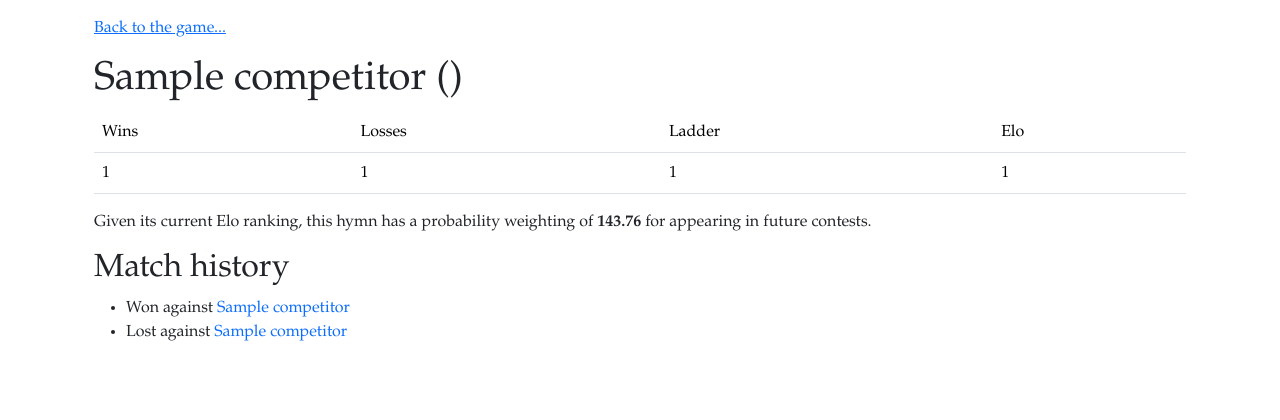
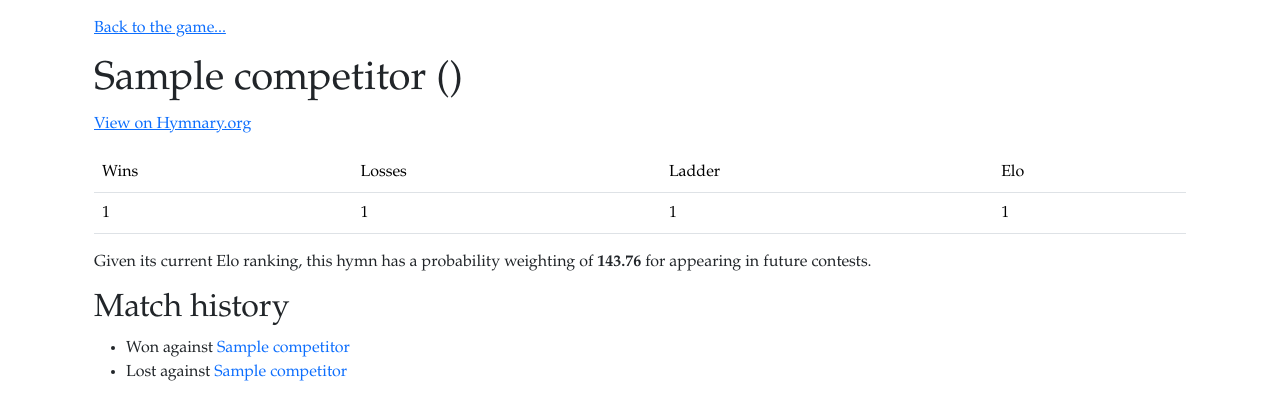
Before and after one commit to jftsang/hymnsmash, a Flask app: page /competitor/1 in a window 1280 px wide. Shown: the top 420 px of the page. Run offline with Flask 3, Linux system fonts and the light colour scheme; tables that the repository leaves empty hold one stand-in row (values such as "Sample post").

Commit message:
Links to Hymnary.org

```diff
--- a/app.py
+++ b/app.py
@@ -33,6 +33,11 @@
 @app.template_filter()
 def hymn_number(competitor):
     return metadata(competitor).get('number', '')
+
+
+@app.template_filter()
+def hymnary_url(competitor):
+    return f"https://hymnary.org/hymn/NEH/{hymn_number(competitor)}"
 
 
 @app.template_filter()
--- a/templates/competitorDetails.html
+++ b/templates/competitorDetails.html
@@ -4,6 +4,8 @@
         game...</a></p>
 
     <h1>{{ c.name }} ({{ c | hymn_number }})</h1>
+    <p><a target="_blank" href="{{ c | hymnary_url }}">
+        View on Hymnary.org</a></p>
 
     <div class="justify-content-center">
         <table class="table">
--- a/templates/leaderboard.html
+++ b/templates/leaderboard.html
@@ -23,6 +23,12 @@
                     <a class="competitorDetails text-decoration-none"
                        href="{{ url_for('competitor_detail_view', cid=c.id) }}">{{ c.name }}</a>
                 </span>
+                    <span class="fs-6">
+                        <a data-bs-toggle="tooltip"
+                           title="View on Hymnary.org"
+                           target="_blank"
+                           class="btn p-0 m-0"
+                           href="{{ c | hymnary_url }}">📗</a></span>
                 </td>
                 <td data-bs-toggle="tooltip" data-bs-html="true"
                     title="This hymn has won <strong>{{ c.ladder }}</strong>
```
